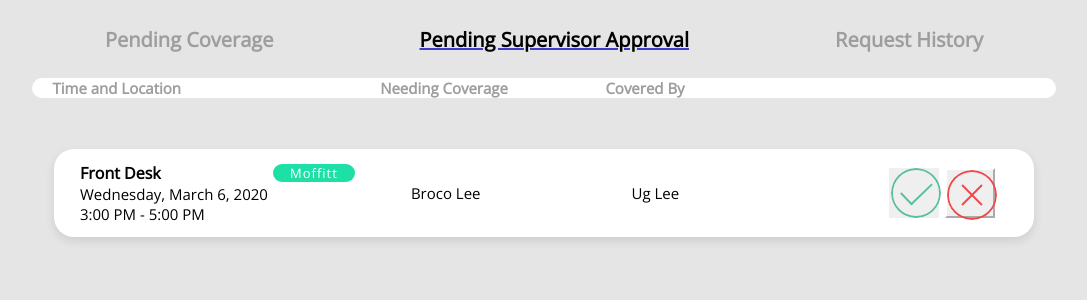
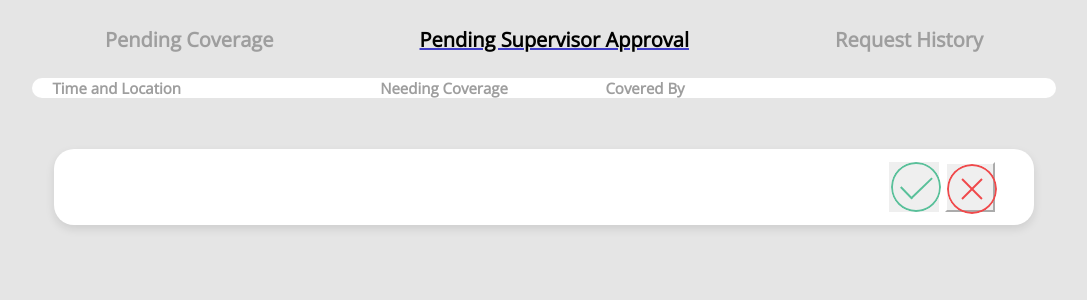
Before and after one commit to codebase-berkeley/moffitt-scheduler, a React (Create React App) app in the folder client/: page /pendingsupervisor in a window 1280 px wide. Shown: the top 300 px of the page, without its empty margins (96-1183 px from the left). Built offline with nearby package versions, Linux system fonts and the light colour scheme.

Commit message:
Deleted backend pending; weird gltiches

```diff
--- a/client/src/components/Cover/PendingSupervisor/PendingSupervisor.js
+++ b/client/src/components/Cover/PendingSupervisor/PendingSupervisor.js
@@ -19,35 +19,8 @@ class PendingSupervisor extends React.Component {
   constructor(props) {
     super(props);
     this.state = {
-      items: [
-        {
-          desk: "Front Desk",
-          loc: "Moffitt",
-          date: "Wednesday, March 6, 2020",
-          time: "3:00 PM - 5:00 PM",
-          needname: "Broco Lee",
-          covername: "Ug Lee"
-        }
-      ]
+      items: [{}]
     };
-  }
-
-  save() {
-    console.log("In save");
-    var json = fetch("/covrequests", {
-      method: "GET",
-      headers: {
-        Accept: "application/json",
-        "Content-Type": "application/json"
-      }
-    }).then(jsonResponse => {
-      console.log("json response:", jsonResponse);
-      return jsonResponse;
-    });
-    console.log(json["database"]);
-    this.setState({
-      items: json["database"]
-    });
   }
 
   render() {
```
Also changed, not shown: 1 other file (tests, documents, lock files or other folders).
